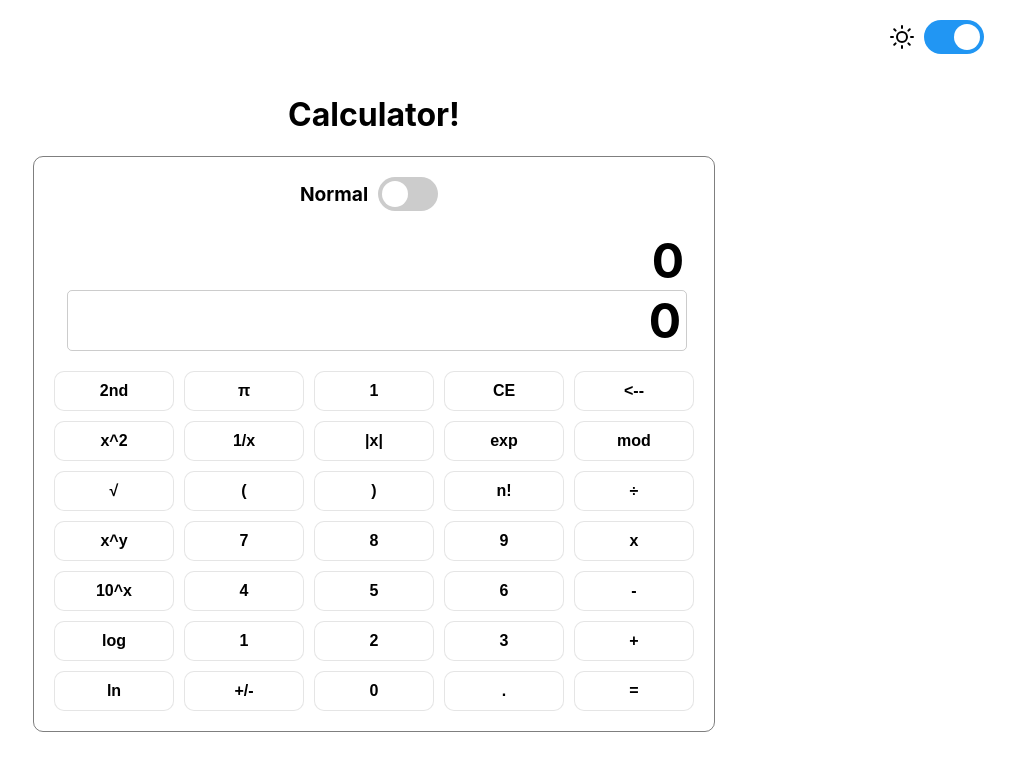
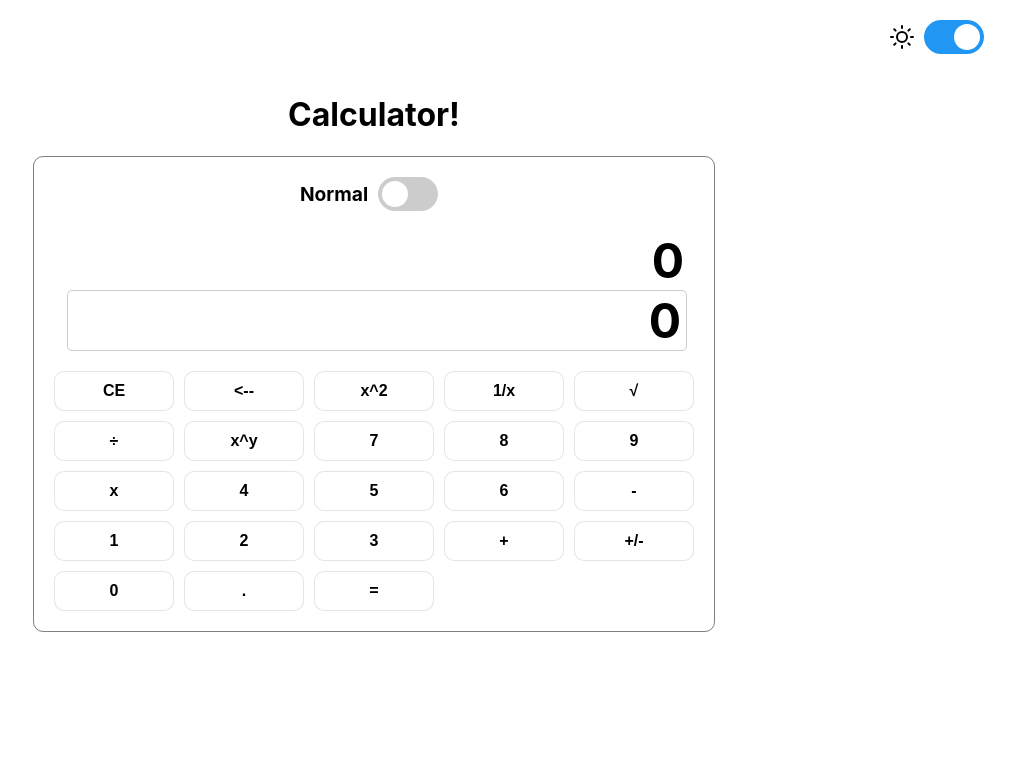
Before and after one commit to IlanArellano/react-scientist-calculator, a React (Create React App) app: page / in a window 1280 px wide. Shown: the top 770 px of the page, without its empty margins (266-1280 px from the left). Built offline with nearby package versions, Linux system fonts and the light colour scheme.

Commit message:
mas cambios

```diff
--- a/src/components/button/index.tsx
+++ b/src/components/button/index.tsx
@@ -1,4 +1,4 @@
-import { useDispatch } from "react-redux";
+import { useDispatch, useSelector } from "react-redux";
 import { Button } from "./buttons";
 import { LogicButtons } from "../../logic";
 import {
@@ -7,9 +7,13 @@ import {
   operatorInput,
   totalInput,
 } from "../../store/slices";
-import { CalculatorTypes, CalculatorPayload } from "../../types";
+import { CalculatorTypes, CalculatorPayload, StoreProps, CalculatorStore, CalculatorProps, CalculatorMode } from "../../types";
 
 export function Buttons() {
+
+  const calculator = useSelector<StoreProps, CalculatorStore>(
+    (state) => state.InputSlice
+  );
   const dispatch = useDispatch();
 
   const handleClick = (
@@ -41,9 +45,16 @@ export function Buttons() {
     }
   };
 
+  const mapCondition = (x: CalculatorProps): boolean => {
+    if(calculator.mode === CalculatorMode.general)
+    return x.mode === CalculatorMode.general;
+
+    return true;
+  }
+
   return (
     <div className="buttons">
-      {LogicButtons.map((x) => (
+      {LogicButtons.filter(mapCondition).map((x) => (
         <Button
           key={x.name}
           onclick={() => handleClick(x.value, x.type, x.display, x.predicate)}
--- a/src/components/calculator/index.tsx
+++ b/src/components/calculator/index.tsx
@@ -2,21 +2,34 @@ import { useEffect, createRef, useState, ChangeEvent } from "react";
 import "./styles.css";
 import { Buttons } from "../button";
 import { Input } from "../input";
-import { StoreProps } from "../../types";
-import { useSelector } from "react-redux";
+import { StoreProps, CalculatorStore, CalculatorMode } from "../../types";
+import { useSelector, useDispatch } from "react-redux";
 import { displayColor } from "../../logic";
 import { Switch } from '../switch';
+import { modeInput } from '../../store/slices';
 
 export function Calculator() {
-  const [Scientist, setScientist] = useState<boolean>();
+  const [Scientist, setScientist] = useState<boolean>(false);
+  const dispatch = useDispatch();
   const color = useSelector<StoreProps, any>((state) => state.colorSlice);
+  const calculator = useSelector<StoreProps, CalculatorStore>(
+    (state) => state.InputSlice
+  );
 
   const divRef = createRef<HTMLDivElement>();
 
   const handleChange = (e: ChangeEvent<any>) => {
 
+    let mode:CalculatorMode = calculator.mode;
+    if(calculator.mode === CalculatorMode.general)
+    mode = CalculatorMode.scientific;
+    if(calculator.mode === CalculatorMode.scientific)
+    mode = CalculatorMode.general;
 
-    setScientist(prev => !prev);
+    const isGeneral: boolean = calculator.mode === CalculatorMode.general;
+
+    dispatch(modeInput(mode));
+    setScientist(isGeneral);
   };
 
   useEffect(() => {
--- a/src/store/slices/calculator/index.ts
+++ b/src/store/slices/calculator/index.ts
@@ -1,5 +1,5 @@
 import { createSlice } from "@reduxjs/toolkit";
-import { insert, clear, operator, total, initial } from "./reducers";
+import { insert, clear, operator, total, mode, initial } from "./reducers";
 
 export const InputSlice = createSlice({
   name: "input",
@@ -9,6 +9,7 @@ export const InputSlice = createSlice({
     clear,
     operator,
     total,
+    mode
   },
 });
 
@@ -19,3 +20,5 @@ export const clearInput = InputSlice.actions.clear;
 export const operatorInput = InputSlice.actions.operator;
 
 export const totalInput = InputSlice.actions.total;
+
+export const modeInput = InputSlice.actions.mode;
--- a/src/store/slices/calculator/reducers.ts
+++ b/src/store/slices/calculator/reducers.ts
@@ -1,4 +1,4 @@
-import { CalculatorStore, ActionType, CalculatorPayload } from "../../../types";
+import { CalculatorStore, ActionType, CalculatorPayload, CalculatorMode } from "../../../types";
 
 const ZERO: string = "0";
 
@@ -10,6 +10,7 @@ export const initial: CalculatorStore = {
     display: null,
     type: null,
   },
+  mode: CalculatorMode.general
 };
 
 export const insert = (state: CalculatorStore, action: ActionType<any>) => {
@@ -34,13 +35,13 @@ export const insert = (state: CalculatorStore, action: ActionType<any>) => {
   };
 };
 
-export const clear = (state: CalculatorStore, action: ActionType<any>) =>
-  initial;
+export const clear = (state: CalculatorStore, action: ActionType<any>) => ({...initial, mode: state.mode});
 
 export const operator = (state: CalculatorStore, action: ActionType<any>) => {
   const obj = action.payload as CalculatorPayload;
 
   return {
+    ...state,
     currentValue: "0",
     prevValue:
       state.currentResult === undefined
@@ -69,3 +70,5 @@ export const total = (state: CalculatorStore, action: ActionType<any>) => ({
   ),
   currenValue: "0",
 });
+
+export const mode = (state: CalculatorStore, action: ActionType<CalculatorMode>) => ({...state, mode: action.payload});
--- a/src/types/calculator/index.ts
+++ b/src/types/calculator/index.ts
@@ -3,6 +3,7 @@ export interface CalculatorStore {
   prevValue: string | null;
   currentResult: ((num1: number, num2: number) => number) | undefined;
   operator: OperatorProps;
+  mode: CalculatorMode;
 }
 
 export interface CalculatorPredicate {
```
